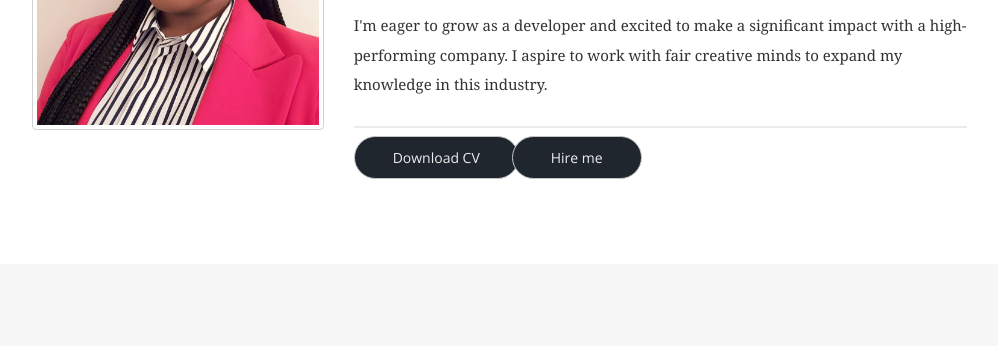
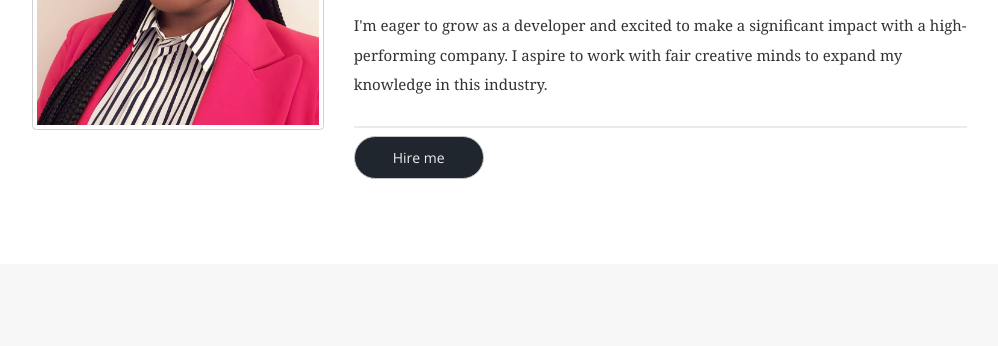
Before and after one commit to Giselesoubeiga/PersonalPortfolio, a plain HTML site: page index.html in a window 1280 px wide. Shown: the part 1240-1586 px from the top of the page, without its empty margins (258-1256 px from the left). Drawn offline with nearby package versions, Linux system fonts and the light colour scheme.

Commit message:
fixed error

```diff
--- a/index.html
+++ b/index.html
@@ -124,9 +124,9 @@
                 <address class="content-info">
                 </address>
                 <div class="row  ">
-                  <div class="col-lg-5 col-md-6 col-sm-6 viva-text ">
+                  <!-- <div class="col-lg-5 col-md-6 col-sm-6 viva-text ">
                     <a class="btn content-download button-main " href="img/GiseleSoubeigaResume.pdf" role="button">Download CV</a>
-                  </div>
+                  </div> -->
                   <div class="col-lg-7 col-md-6 col-sm-6 ">
                     <a class="btn button-main " data-scroll="" href="#contact-area" role="button">Hire me</a>
                   </div>
```
